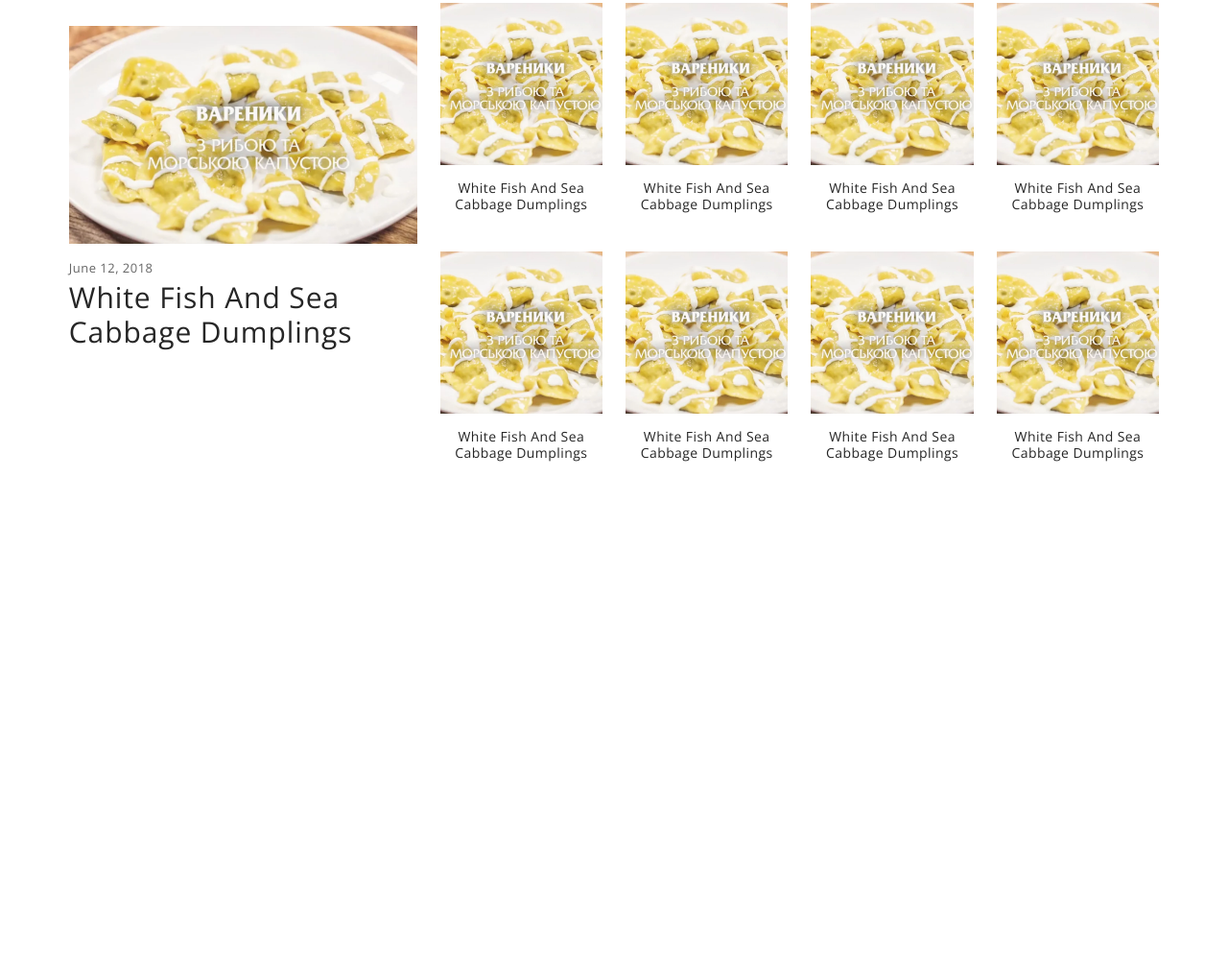
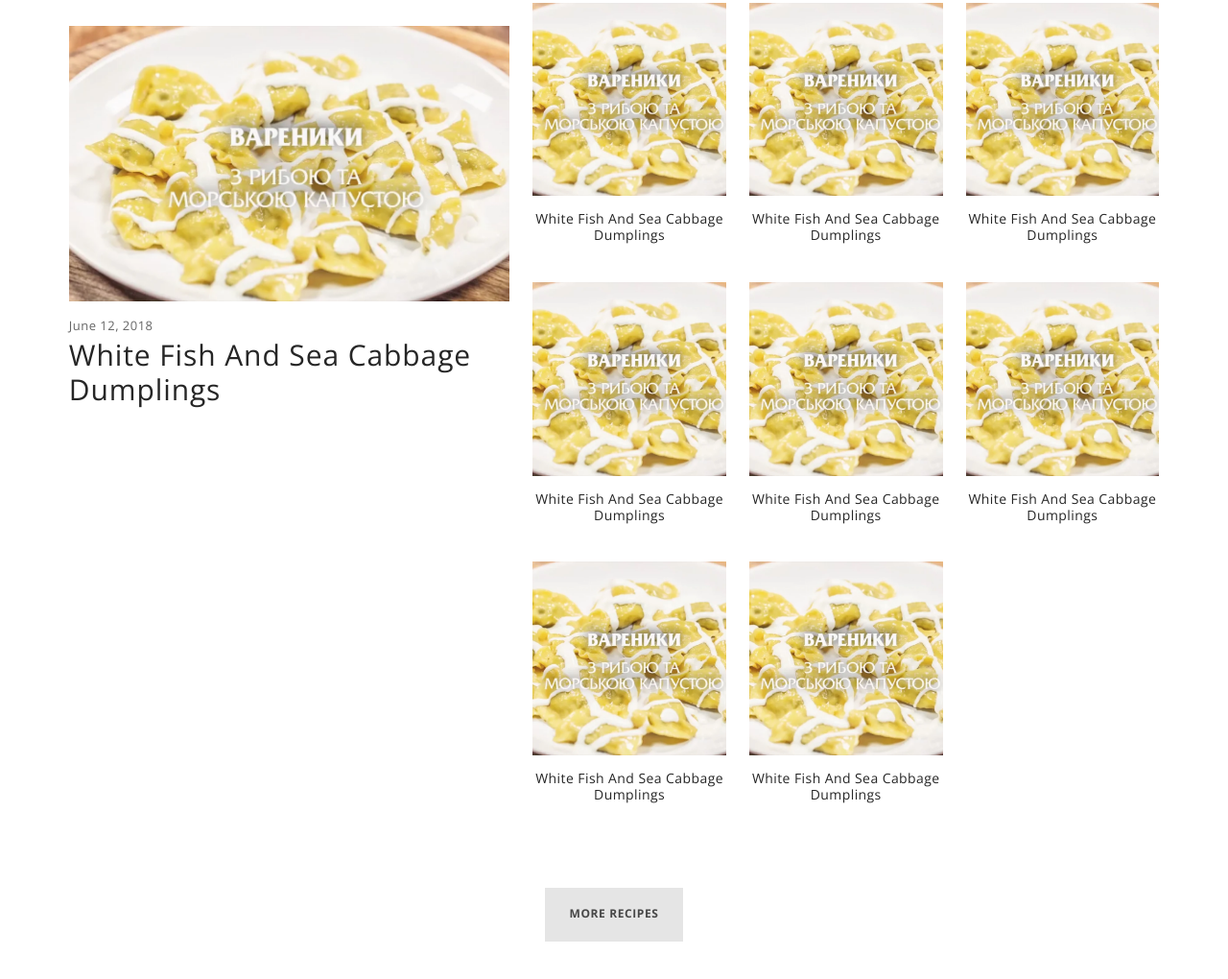
Before and after one commit to Mykola-CI/kulinarium-meister, a website: page index.html in a window 1280 px wide. Shown: the part 2960-3980 px from the top of the page at 96% size. Before the commit the page ends 3477 px from the top, so only its background shows below. Drawn offline with nearby package versions, Linux system fonts and the light colour scheme; a web font is replaced by a local one.

Commit message:
Complete layout and design for recipe section for all screen sizes

```diff
--- a/index.html
+++ b/index.html
@@ -572,7 +572,7 @@
           <section class="our-recipes">
             <div class="my-recipes-container">
               <div class="row justify-content-end mx-0">
-                <div class="col-10">
+                <div class="col-md-10 col-12">
                   <div class="recipe-title">
                     <h1 class="multilingual-text">
                       Наша кулінарна відео майстерня..Our cooking video
@@ -603,9 +603,12 @@
                   </div>
                 </div>
               </div>
+              <!-- Recipe cards - links to detailed pages -->
               <div class="video-recipes text-start">
                 <div class="row gx-4 mx-0">
-                  <div class="recipe-hero col-4">
+                  <div
+                    class="recipe-hero col-xxl-4 col-xl-5 col-lg-6 col-md-5 col-12"
+                  >
                     <div class="mt-4">
                       <img
                         src="/assets/images/recipes/white+fish+and+sea+cabbage+dumplings.webp"
@@ -627,9 +630,13 @@
                       </h2>
                     </div>
                   </div>
-                  <div class="recipe-multiple col-8">
+                  <div
+                    class="recipe-multiple col-xl-7 col-xxl-8 col-lg-6 col-md-7 col-12"
+                  >
                     <div class="row g-4">
-                      <div class="col-3 video-recipes--card">
+                      <div
+                        class="col-xxl-3 col-xl-4 col-lg-6 col-md-6 col-sm-6 col-12 video-recipes--card"
+                      >
                         <img
                           src="/assets/images/recipes/white+fish+and+sea+cabbage+dumplings.webp"
                           alt="white-fish-and-sea-cabbage-dumplings"
@@ -643,7 +650,9 @@
                           Dumplings..Вареники с рыбой и морской капустой
                         </p>
                       </div>
-                      <div class="col-3 video-recipes--card">
+                      <div
+                        class="col-xxl-3 col-xl-4 col-lg-6 col-md-6 col-sm-6 col-12 video-recipes--card"
+                      >
                         <img
                           src="/assets/images/recipes/white+fish+and+sea+cabbage+dumplings.webp"
                           alt="white-fish-and-sea-cabbage-dumplings"
@@ -657,7 +666,9 @@
                           Dumplings..Вареники с рыбой и морской капустой
                         </p>
                       </div>
-                      <div class="col-3 video-recipes--card">
+                      <div
+                        class="col-xxl-3 col-xl-4 col-lg-6 col-md-6 col-sm-6 col-12 video-recipes--card"
+                      >
                         <img
                           src="/assets/images/recipes/white+fish+and+sea+cabbage+dumplings.webp"
                           alt="white-fish-and-sea-cabbage-dumplings"
@@ -671,7 +682,9 @@
                           Dumplings..Вареники с рыбой и морской капустой
                         </p>
                       </div>
-                      <div class="col-3 video-recipes--card">
+                      <div
+                        class="col-xxl-3 col-xl-4 col-lg-6 col-md-6 col-sm-6 col-12 video-recipes--card"
+                      >
                         <img
                           src="/assets/images/recipes/white+fish+and+sea+cabbage+dumplings.webp"
                           alt="white-fish-and-sea-cabbage-dumplings"
@@ -685,7 +698,9 @@
                           Dumplings..Вареники с рыбой и морской капустой
                         </p>
                       </div>
-                      <div class="col-3 video-recipes--card">
+                      <div
+                        class="col-xxl-3 col-xl-4 col-lg-6 col-md-6 col-sm-6 col-12 video-recipes--card"
+                      >
                         <img
                           src="/assets/images/recipes/white+fish+and+sea+cabbage+dumplings.webp"
                           alt="white-fish-and-sea-cabbage-dumplings"
@@ -699,7 +714,9 @@
                           Dumplings..Вареники с рыбой и морской капустой
                         </p>
                       </div>
-                      <div class="col-3 video-recipes--card">
+                      <div
+                        class="col-xxl-3 col-xl-4 col-lg-6 col-md-6 col-sm-6 col-12 video-recipes--card"
+                      >
                         <img
                           src="/assets/images/recipes/white+fish+and+sea+cabbage+dumplings.webp"
                           alt="white-fish-and-sea-cabbage-dumplings"
@@ -713,7 +730,9 @@
                           Dumplings..Вареники с рыбой и морской капустой
                         </p>
                       </div>
-                      <div class="col-3 video-recipes--card">
+                      <div
+                        class="col-xxl-3 col-xl-4 col-lg-6 col-md-6 col-sm-6 col-12 video-recipes--card"
+                      >
                         <img
                           src="/assets/images/recipes/white+fish+and+sea+cabbage+dumplings.webp"
                           alt="white-fish-and-sea-cabbage-dumplings"
@@ -727,7 +746,9 @@
                           Dumplings..Вареники с рыбой и морской капустой
                         </p>
                       </div>
-                      <div class="col-3 video-recipes--card">
+                      <div
+                        class="col-xxl-3 col-xl-4 col-lg-6 col-md-6 col-sm-6 col-12 video-recipes--card"
+                      >
                         <img
                           src="/assets/images/recipes/white+fish+and+sea+cabbage+dumplings.webp"
                           alt="white-fish-and-sea-cabbage-dumplings"
@@ -745,6 +766,11 @@
                   </div>
                 </div>
               </div>
+            </div>
+            <div class="button-recipe-container p-4 mt-5 mb-3">
+              <a href="/">
+                <div class="button-recipe-more m-auto multilingual-text">більше..MORE recipes..MORE recipes..больше</div>
+              </a>
             </div>
           </section>
         </main>
@@ -990,7 +1016,7 @@
     </div>
 
     <script src="src/vendor/jquery/jquery.min.js"></script>
-    <script src="src/vendor/bootsrtap/js/bootstrap.bundle.min.js"></script>
+    <script src="src/vendor/bootstrap/js/bootstrap.bundle.min.js"></script>
     <script src="src/js/lang-switcher.js"></script>
     <script src="src/js/index.js"></script>
 
--- a/src/css/main.css
+++ b/src/css/main.css
@@ -2,7 +2,7 @@ html {
   font-family: sans-serif;
   -ms-text-size-adjust: 100%;
   -webkit-text-size-adjust: 100%;
-  overflow-x: hidden;
+  /* overflow-x: hidden; */
 }
 
 body {
@@ -378,7 +378,7 @@ header {
   font-family: Cormorant Infant;
   font-weight: 400;
   font-style: normal;
-  font-size: 48px;
+  font-size: clamp(30px, 6vw - 20px, 48px);
   letter-spacing: 0em;
   line-height: 1.2em;
   text-transform: none;
@@ -397,10 +397,12 @@ header {
 
 .recipe-divider {
   padding: 17px;
+  margin-left: -17px;
+  margin-right: -17px;
 }
 
-.recipe-hero-card-content h2 {
-  font-size: 30px;
+.main-recipe-title {
+  font-size: clamp(20px, 6vw - 14px, 30px);
   line-height: 1.2em;
   font-weight: 300;
   font-style: normal;
@@ -423,11 +425,31 @@ header {
 
 .video-recipes--card img {
   aspect-ratio: 1/1;
-  height: auto;
   object-fit: cover;
 }
+.button-recipe-container a {
+  text-decoration: none;
+}
 
+.button-recipe-more {
+  padding: 13px 26px;
+  width: fit-content;
+  font-size: 12px;
+  font-weight: 700;
+  font-style: normal;
+  text-transform: uppercase;
+  letter-spacing: .05em;
+  background-color: rgba(0, 0, 0, .1);
+  border-color: rgba(0, 0, 0, .1);
+  box-shadow: 0 2px 0 0 rgba(0, 0, 0, .1);
+  color: rgba(28, 28, 28, .79);
+}
 
+@media (max-width: 1200px) {
+  .parallax-video {
+    min-height: 150%;
+  }
+}
 
 
 @media (max-width: 767px) {
@@ -464,4 +486,15 @@ header {
   .hero-subtitle {
     padding: 20px 24px;
   }
+
+  .recipe-hero-card-content {
+    margin-bottom: 30px;
+  }
 }
+
+@media (max-width: 575px) {
+  .video-recipes--card img {
+    aspect-ratio: auto;
+    object-fit: cover;
+  }
+}
```
